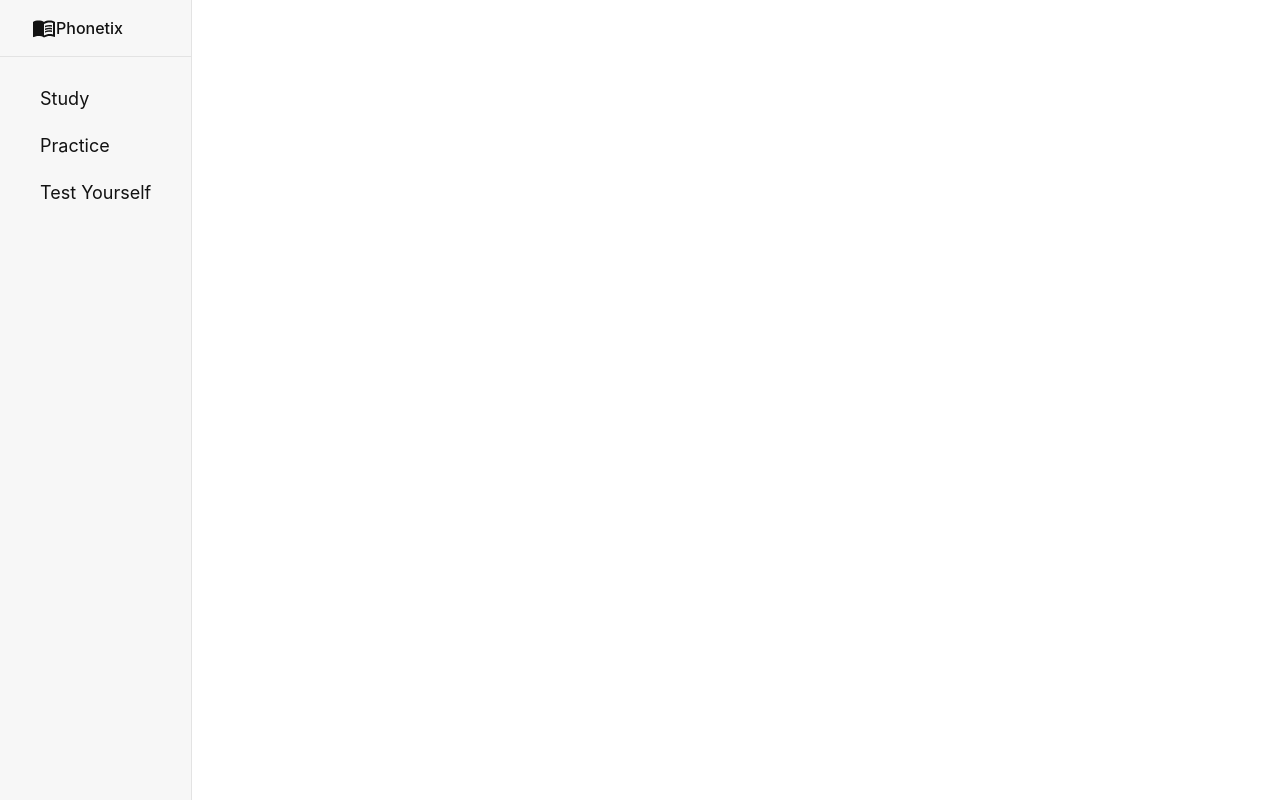
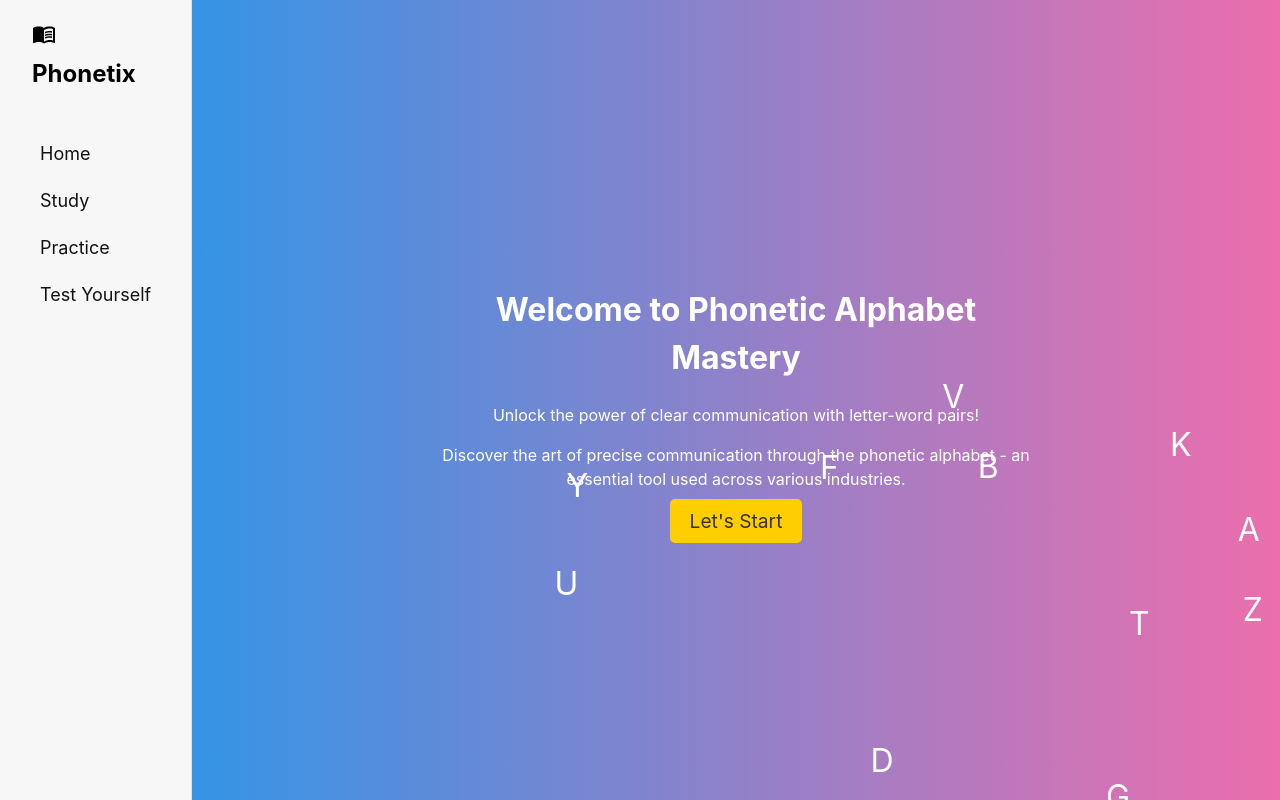
Before and after one commit to Ofri-Streichman/phonetic-learning, a React (Create React App) app: page / in a window 1280 px wide. Built offline with nearby package versions, Linux system fonts and the light colour scheme.

Commit message:
Home page animation working

```diff
--- a/src/index.css
+++ b/src/index.css
@@ -509,6 +509,7 @@ a,
 .undraggable {
   text-decoration: none;
   user-select: none;
+  color: black
 }
 
 .Submit-button {
@@ -557,3 +558,54 @@ a,
   width: 8rem;
   margin: 0;
 }
+
+/* *********HERO************** */
+
+.hero-section {
+  display: flex;
+  align-items: center;
+  justify-content: center;
+  background: linear-gradient(to right, #3494e6, #ec6ead);
+  color: #fff;
+  text-align: center;
+  height: 100%;
+  overflow: hidden;
+}
+
+.hero-content {
+  max-width: 600px;
+  position: relative;
+}
+
+
+/* p {
+  font-size: 1.2em;
+  line-height: 1.6;
+} */
+
+.start-button-home {
+  padding: 10px 20px;
+  font-size: 1.2em;
+  background: #ffce00;
+  color: #333;
+  border: none;
+  border-radius: 5px;
+  cursor: pointer;
+  margin-top: 20px;
+}
+
+.floating-letters {
+  position: absolute;
+  top: 50%;
+  left: 50%;
+  transform: translate(-50%, -50%);
+  width: 100%;
+  height: 100%;
+  pointer-events: none;
+}
+
+.floating-letters span {
+  display: inline-block;
+  font-size: 2em;
+  position: absolute;
+}
--- a/src/index.js
+++ b/src/index.js
@@ -10,6 +10,7 @@ import Root from "./pages/Root";
 import Study from "./pages/Study";
 import Practice from "./pages/Practice";
 import Test from "./pages/Test";
+import HomePage from "./pages/Home";
 
 
 const router = createBrowserRouter([
@@ -17,6 +18,10 @@ const router = createBrowserRouter([
     path: "/",
     element: <Root />,
     children: [
+      {
+        path: "/",
+        element: <HomePage />,
+      },
       {
         path: "/study",
         element: <Study />,
--- a/src/pages/Home.jsx
+++ b/src/pages/Home.jsx
@@ -1,11 +1,83 @@
-import React from 'react';
+import React, { useEffect } from 'react';
 
-function Home() {
+const HomePage = () => {
+    const letters = 'ABCDEFGHIJKLMNOPQRSTUVWXYZ';
+
+    useEffect(() => {
+        const floatingLetters = document.querySelectorAll('.floating-letters span');
+
+        const moveLetters = () => {
+            floatingLetters.forEach(letter => {
+                const x = Math.random() * window.innerWidth;
+                const y = Math.random() * window.innerHeight;
+                letter.style.left = x + 'px';
+                letter.style.top = y + 'px';
+                moveElement(letter);
+            });
+        };
+
+        const moveElement = (element) => {
+            let stepX = Math.random() - 0.4;
+            let stepY = Math.random() - 0.4;
+
+            let x = parseFloat(element.style.left);
+            let y = parseFloat(element.style.top);
+
+            const maxX = window.innerWidth - element.clientWidth - document.getElementById("sidebar").clientWidth;
+            const maxY = window.innerHeight - element.clientHeight - document.getElementById("sidebar").clientHeight;
+
+            console.log("document.getElementById('sidebar').clientWidth ", document.getElementById("sidebar").clientWidth)
+            const minX = document.getElementById("sidebar").clientWidth;
+            const minY = document.getElementById("sidebar").clientWidth;
+
+            const move = () => {
+                x += stepX;
+                y += stepY;
+
+                if (x < minX || x > maxX) {
+                    stepX *= -1;
+                }
+                if (y < minY || y > maxY) {
+                    stepY *= -1;
+                }
+
+                element.style.left = x + 'px';
+                element.style.top = y + 'px';
+
+                requestAnimationFrame(move);
+            };
+            move();
+        };
+
+        moveLetters();
+
+        return () => {
+            // Cleanup
+            floatingLetters.forEach(letter => {
+                cancelAnimationFrame(moveElement);
+            });
+        };
+    }, []);
+
     return (
-        <>
-            <h1>Home!</h1>
-        </>
+        <div className="page">
+            <div className="hero-section">
+                <div className="hero-content">
+                    <h1>Welcome to Phonetic Alphabet Mastery</h1>
+                    <p>Unlock the power of clear communication with letter-word pairs!</p>
+                    <p>Discover the art of precise communication through the phonetic alphabet - an essential tool used across various industries.</p>
+                    <a className="start-button-home" href='/study'>Let's Start</a>
+                    <div className="floating-letters">
+                        {letters.split('').map((letter, index) => (
+                            <span key={index}>
+                                {letter}
+                            </span>
+                        ))}
+                    </div>
+                </div>
+            </div>
+        </div>
     );
-}
+};
 
-export default Home;
+export default HomePage;
--- a/src/pages/Root.jsx
+++ b/src/pages/Root.jsx
@@ -10,9 +10,12 @@ export default function Root() {
     return (
         <>
             <div id="sidebar">
-                <h1 className='undraggable'><MenuBookIcon /> Phonetix</h1>
+                <h2 className='undraggable'><a href='/'><MenuBookIcon /> Phonetix</a></h2>
                 <nav>
                     <ul>
+                        <li>
+                            <a className="navbar-link" href='/'>Home</a>
+                        </li>
                         <li>
                             <a className="navbar-link" href='/study'>Study</a>
                         </li>
```
Also changed, not shown: src/pages/Study.jsx (+3 -22 lines).
